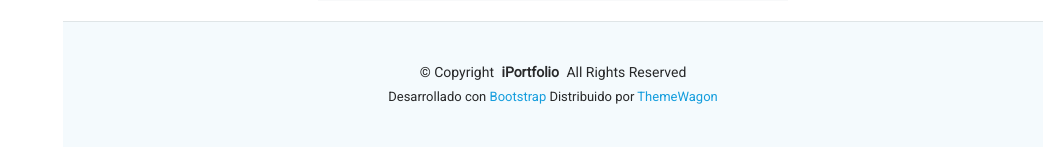
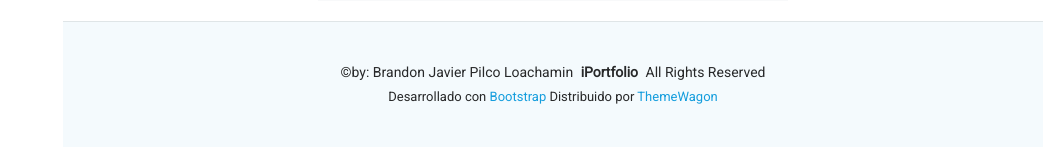
Before and after one commit to Jajasaludos89/Pelicula, a Django app: page /editarCine/6 in a window 1280 px wide. Shown: the part 921-1068 px from the top of the page, without its empty margins (237-1280 px from the left). Run offline with Django 4.2, Linux system fonts and the light colour scheme; data comes from the database, SQL or seed files in the repository; some libraries are stand-ins or nearby versions.

Commit message:
28 mas ajustes

```diff
--- a/Aplicaciones/Funcion/templates/plantilla.html
+++ b/Aplicaciones/Funcion/templates/plantilla.html
@@ -115,7 +115,7 @@
   <footer id="footer" class="footer position-relative light-background">
     <div class="container">
       <div class="copyright text-center">
-        <p>© <span>Copyright</span> <strong class="px-1 sitename">iPortfolio</strong> <span>All Rights Reserved</span></p>
+        <p>©by: <span>Brandon Javier Pilco Loachamin</span> <strong class="px-1 sitename">iPortfolio</strong> <span>All Rights Reserved</span></p>
       </div>
       <div class="credits">
         Desarrollado con <a href="https://bootstrapmade.com/"> Bootstrap</a> Distribuido por <a href="https://themewagon.com"> ThemeWagon</a>
```
